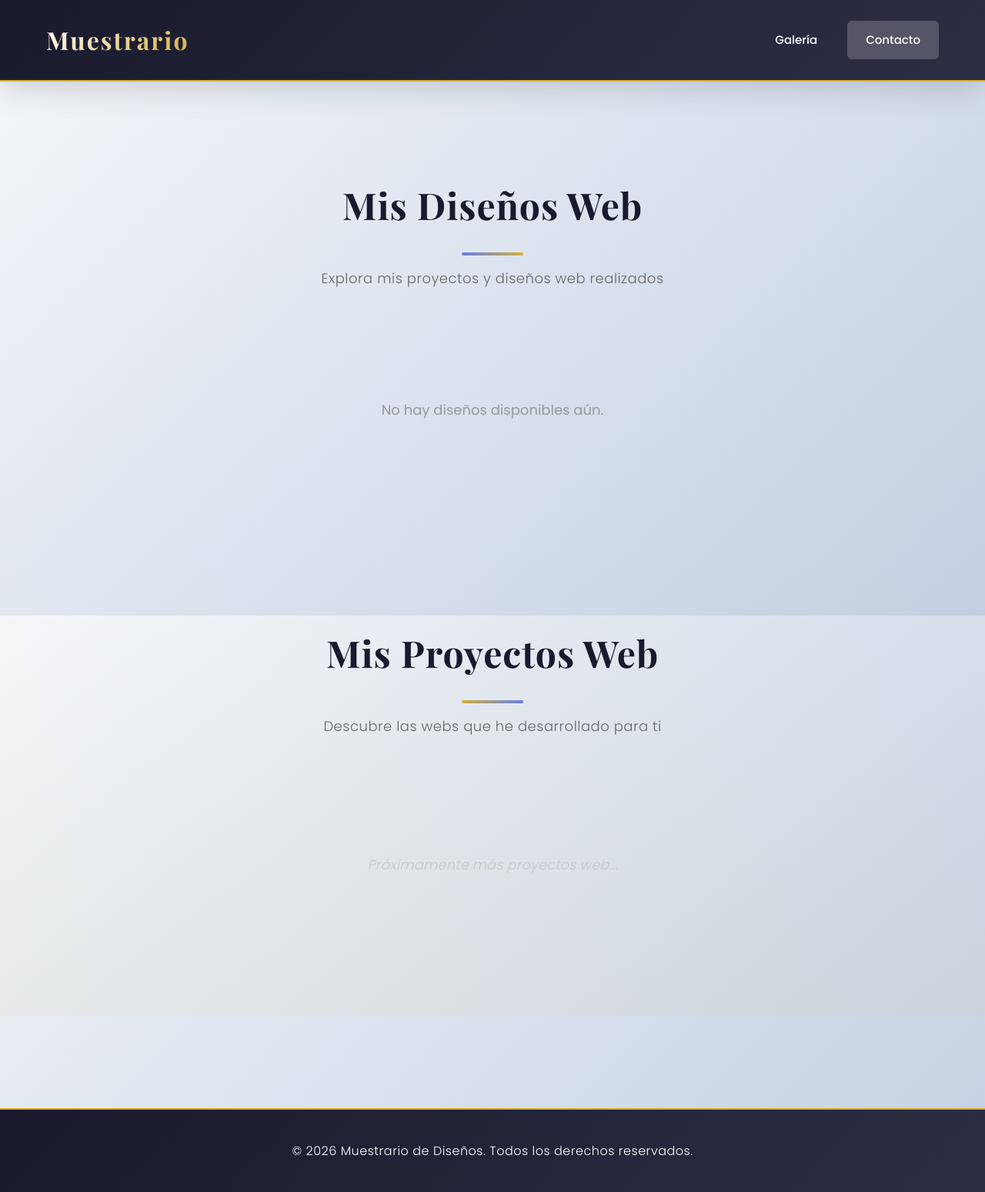
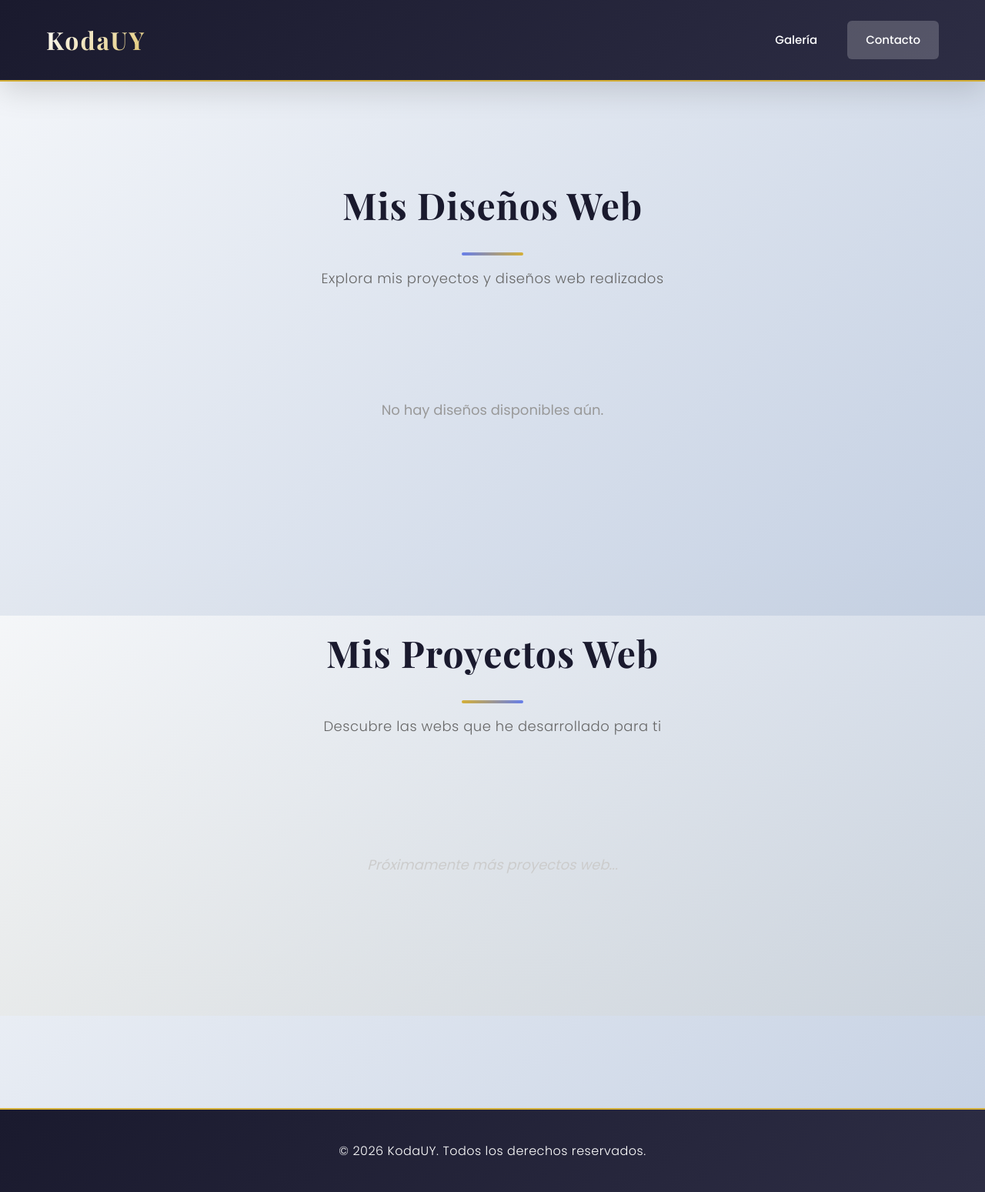
Before and after one commit to diegojUY/Muestrario, a Django app: page / in a window 1280 px wide. Shown: the whole page at 77% size. Run offline with Django 5.2, Linux system fonts and the light colour scheme; data that the repository does not hold is empty.

Commit message:
Renombrar Muestrario a KodaUY con slogan by Koda

```diff
--- a/templates/base.html
+++ b/templates/base.html
@@ -3,14 +3,14 @@
 <head>
     <meta charset="UTF-8">
     <meta name="viewport" content="width=device-width, initial-scale=1.0">
-    <title>{% block title %}Muestrario de Diseños{% endblock %}</title>
+    <title>{% block title %}KodaUY - Diseños{% endblock %}</title>
     {% load static %}
     <link rel="stylesheet" href="{% static 'css/base.css' %}">
 </head>
 <body>
     <header class="header">
         <div class="container header-content">
-            <h1 class="logo">Muestrario</h1>
+            <h1 class="logo">KodaUY <small style="font-size: 0.4em; opacity: 0.8;">by Koda</small></h1>
             <nav class="nav">
                 <a href="{% url 'muestras:galeria' %}">Galería</a>
                 <a href="{% url 'muestras:contacto' %}" class="nav-contacto">Contacto</a>
@@ -33,7 +33,7 @@
 
     <footer class="footer">
         <div class="container">
-            <p>&copy; 2026 Muestrario de Diseños. Todos los derechos reservados.</p>
+            <p>&copy; 2026 KodaUY. Todos los derechos reservados.</p>
         </div>
     </footer>
 </body>
```
